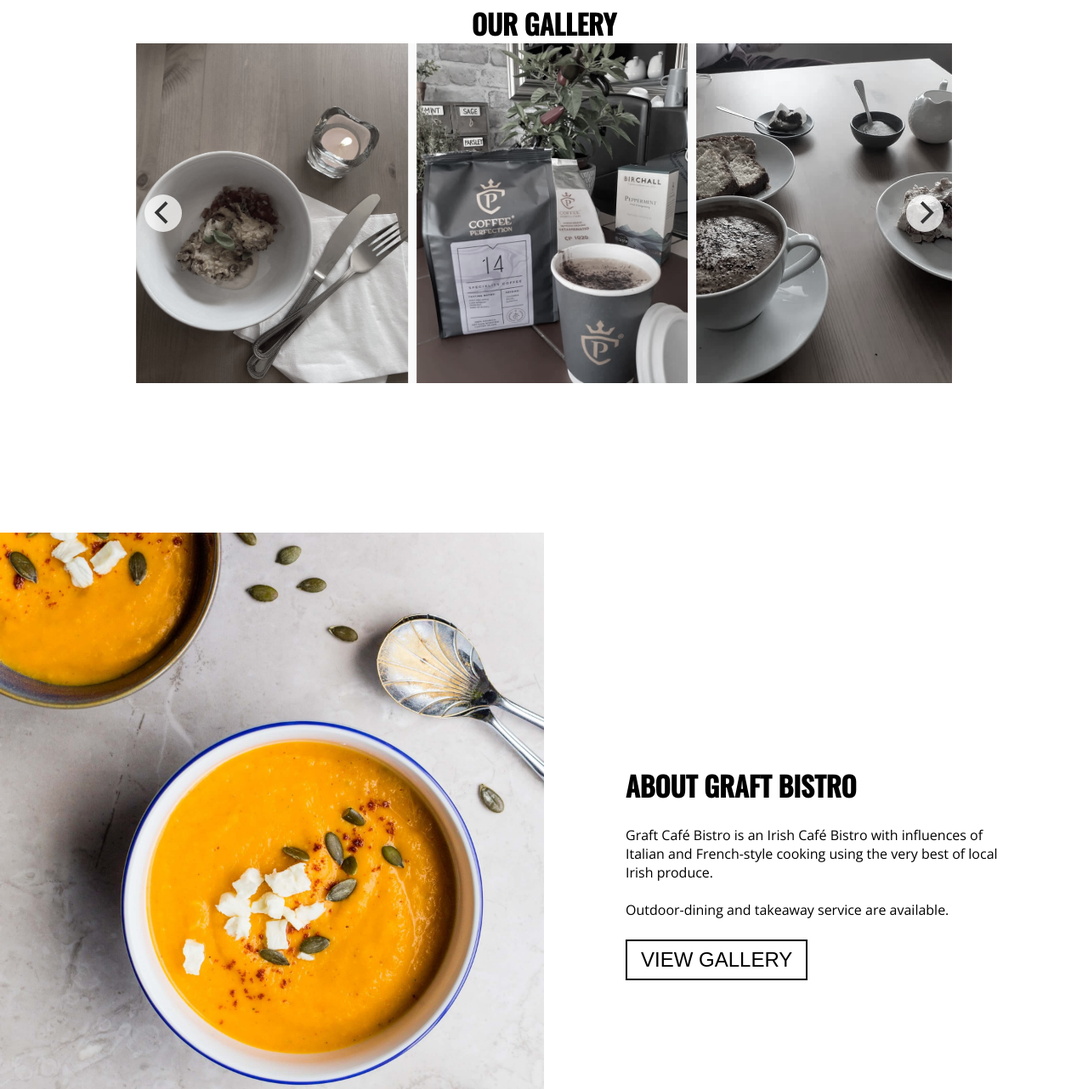
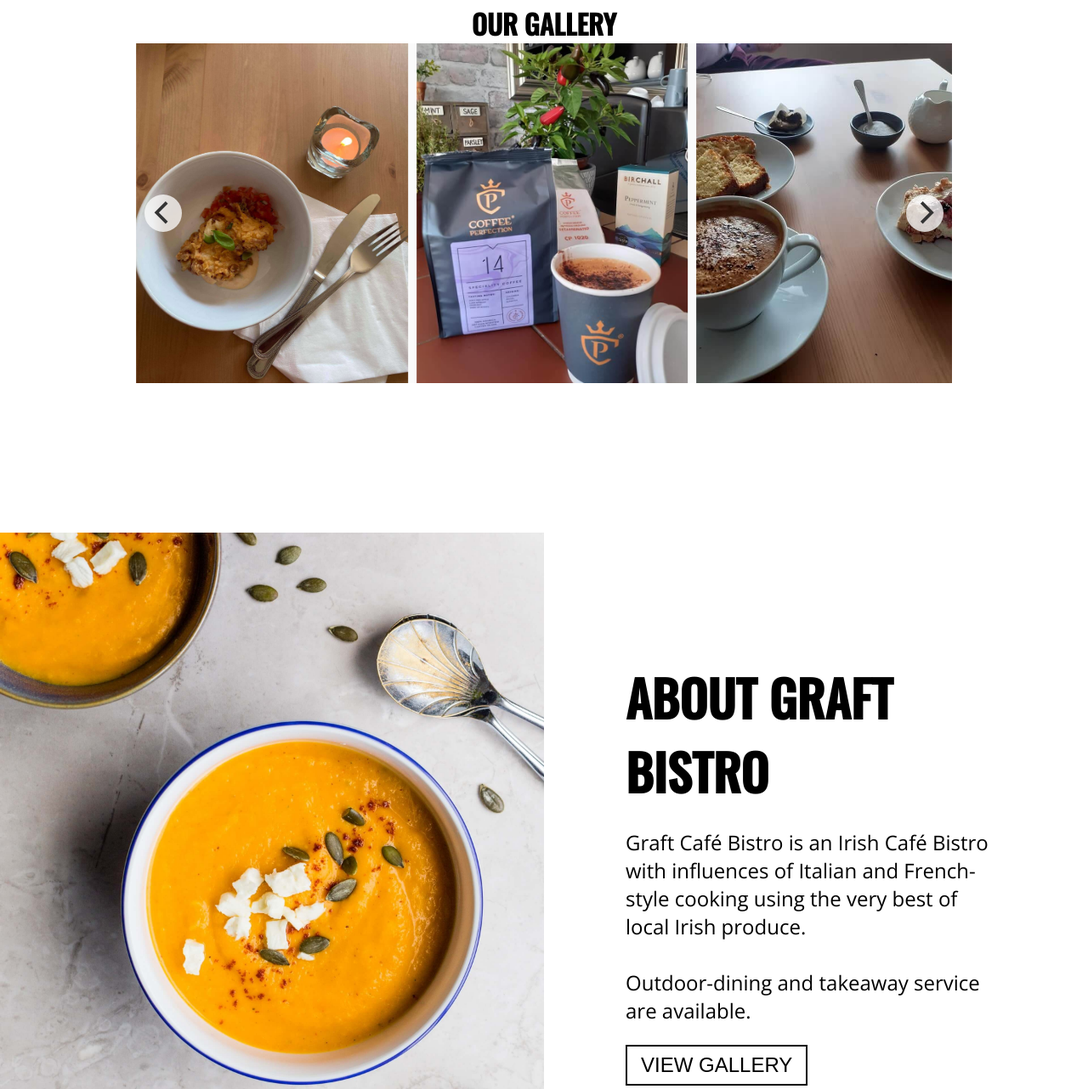
Before and after one commit to jakewarrenblack/graft-bistro, a plain HTML site: page index.html in a window 1280 px wide. Shown: the part 973-2255 px from the top of the page at 85% size. Drawn offline with nearby package versions, Linux system fonts and the light colour scheme.

Commit message:
Increase font size on descriptions, pad menu

```diff
--- a/css/flickity.css
+++ b/css/flickity.css
@@ -174,16 +174,16 @@ https://flickity.metafizzy.co
   opacity: 01;
   -webkit-transition: opacity 0.4s;
   transition: opacity 0.4s;
-  filter:saturate(0.2);
-  transition:filter ease-in-out 0.2s;
+  /* filter:saturate(0.2); */
+  /* transition:filter ease-in-out 0.2s; */
   width:100%;
   height:100%;
   object-fit:cover;
 }
 
-.carousel-cell-image:hover{
+/* .carousel-cell-image:hover{
   filter:saturate(1);
-}
+} */
 
 #landing__carousel {
   height: 20rem !important;
@@ -216,9 +216,9 @@ https://flickity.metafizzy.co
     height: 100%;
   }
 
-  .carousel-cell-image{
+  /* .carousel-cell-image{
     filter:saturate(1);
-  }
+  } */
 
   .carousel,
   .carousel-cell,
--- a/css/scale.css
+++ /dev/null
@@ -1,10 +0,0 @@
-:root {
-    --step--2: clamp(0.91rem, 0.89rem + 0.10vw, 0.96rem);
-    --step--1: clamp(1.09rem, 1.05rem + 0.21vw, 1.20rem);
-    --step-0: clamp(1.31rem, 1.24rem + 0.37vw, 1.50rem);
-    --step-1: clamp(1.58rem, 1.46rem + 0.59vw, 1.88rem);
-    --step-2: clamp(1.89rem, 1.71rem + 0.89vw, 2.34rem);
-    --step-3: clamp(2.27rem, 2.01rem + 1.29vw, 2.93rem);
-    --step-4: clamp(2.72rem, 2.36rem + 1.83vw, 3.66rem);
-    --step-5: clamp(3.27rem, 2.75rem + 2.56vw, 4.58rem);
-    }
--- a/css/style.css
+++ b/css/style.css
@@ -11,6 +11,17 @@
     box-sizing: border-box;
     font-family:'Arial',sans-serif;
 }
+
+:root {
+    --step--2: clamp(0.91rem, 0.89rem + 0.10vw, 0.96rem);
+    --step--1: clamp(1.09rem, 1.05rem + 0.21vw, 1.20rem);
+    --step-0: clamp(1.31rem, 1.24rem + 0.37vw, 1.50rem);
+    --step-1: clamp(1.58rem, 1.46rem + 0.59vw, 1.88rem);
+    --step-2: clamp(1.89rem, 1.71rem + 0.89vw, 2.34rem);
+    --step-3: clamp(2.27rem, 2.01rem + 1.29vw, 2.93rem);
+    --step-4: clamp(2.72rem, 2.36rem + 1.83vw, 3.66rem);
+    --step-5: clamp(3.27rem, 2.75rem + 2.56vw, 4.58rem);
+    }
 
 html,body{
     scroll-behavior: smooth;
@@ -291,6 +302,14 @@ input[type="date"]{
     justify-content:center;
 }
 
+.menu-head {
+    font-size: var(--step-4);
+}
+
+.menu-copy {
+    font-size: var(--step-0);
+}
+
 .menu-button{
     font-size:1.5rem;
     background:transparent;
@@ -562,6 +581,10 @@ body[data-is-in-iframe]{
     list-style:none;
 }
 
+.pb-2{
+    padding-bottom:2rem;
+}
+
 /* Small devices (portrait tablets and large phones, 600px and up) */
 @media only screen and (max-width: 600px) {
     .logo-contain{
--- a/index.html
+++ b/index.html
@@ -138,25 +138,52 @@
         <div class="menu-curtain-body">
         <strong>All Day Menu</strong>
         <hr class="hr">
-            <ul>
+            <ul class="pb-2">
+                <div class="menu-item-contain">
                     <strong>HOMEMADE SOUP OF THE DAY</strong>
                     <li class="menu-item">With fresh Irish soda bread</li>
+                    <li class="menu-item price">€15.50</li>
+                </div>
+                <div class="menu-item-contain">
                     <strong>BRIOCHE BREADED GARLIC MUSHROOMS</strong>
                     <li class="menu-item">Mixed leaves, roast garlic mayonnaise</li>
+                    <li class="menu-item price">€15.50</li>
+                </div>
+                <menu-item-contain>
                     <strong>CHICKEN WINGS</strong>
                     <li class="menu-item">Citrus Glaze, Roast Garlic Créme Fresh<br>Graft House Hot Sauce, Blue Cheese Mayo</li>
+                    <li class="menu-item price">€15.50</li>
+                </menu-item-contain>
+                <div class="menu-item-contain">
                     <strong>FILO PASTRY & BASIL CLOGHERHEAD PRAWNS</strong>
                     <li class="menu-item">Mango & Tomato Salsa, frisée Lettuce, Chilli Emulsion</li>
+                    <li class="menu-item price">€15.50</li>
+                </div>
+                <div class="menu-item-contain">
                     <strong>CRISPY IRISH BUTTERMILK CHICKEN</strong>
                     <li class="menu-item">Mixed salad leaves, spring onion, pickled coleslaw</li>
+                    <li class="menu-item price">€15.50</li>
+                </div>
+                <div class="menu-item-contain">
                     <strong>SMOKED SALMON, CRAB TOASTIES</strong>
                     <li class="menu-item">Mixed leaves, house sundried tomato, olives, Marie Rose dressing</li>
+                    <li class="menu-item price">€15.50</li>
+                </div>
+                <div class="menu-item-contain">
                     <strong>GRAFT CHICKEN CLUB SANDWICH (With Fries & Dip)</strong>
                     <li class="menu-item">Smoked bacon, mixed leaves, emmental cheese, house mayonnaise, and a feckin' egg</li>
+                    <li class="menu-item price">€15.50</li>
+                </div>
+                <div class="menu-item-contain">
                     <strong>SIRLOIN STEAK SANDWICH</strong>
                     <li class="menu-item">Caramelised onions & mushrooms, mixed leaves, black pepper sauce, horseradish cream</li>
+                    <li class="menu-item price">€15.50</li>
+                </div>
+                <div class="menu-item-contain">
                     <strong>THE ORIGINAL GRAFT BEEF BURGER (With Fresh Cut Chips & Onion Rings)</strong>
                     <li class="menu-item">Pickled red coleslaw, crispy tobacco onions, Dubliner cheddar, Graft House Mayonnaise</li>
+                    <li class="menu-item price">€15.50</li>
+                </div>
                 <strong>See our Facebook page for specials!</strong>
             </ul>
         </div>
```
Lines whose indentation alone changed are shown as unchanged.
